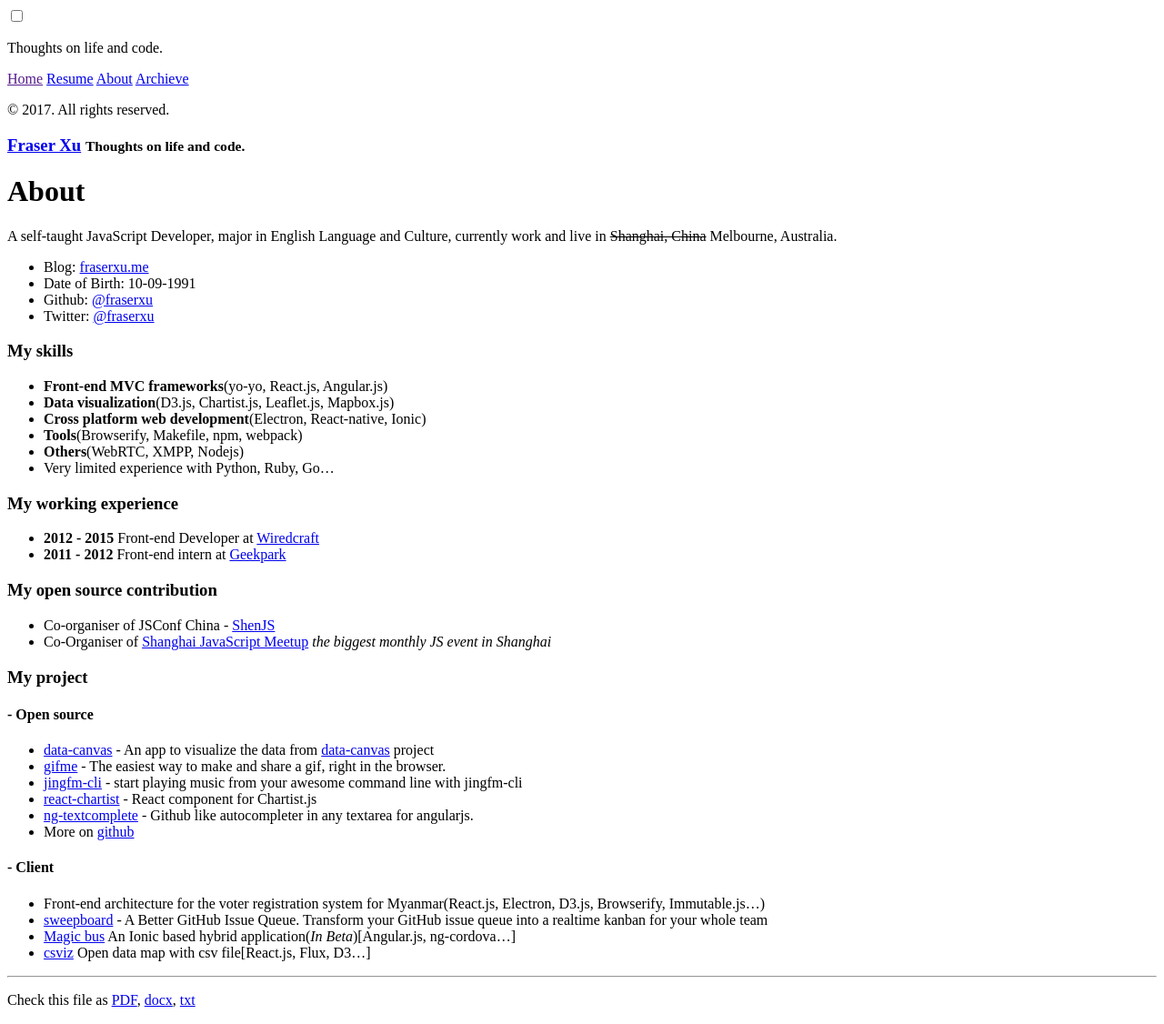
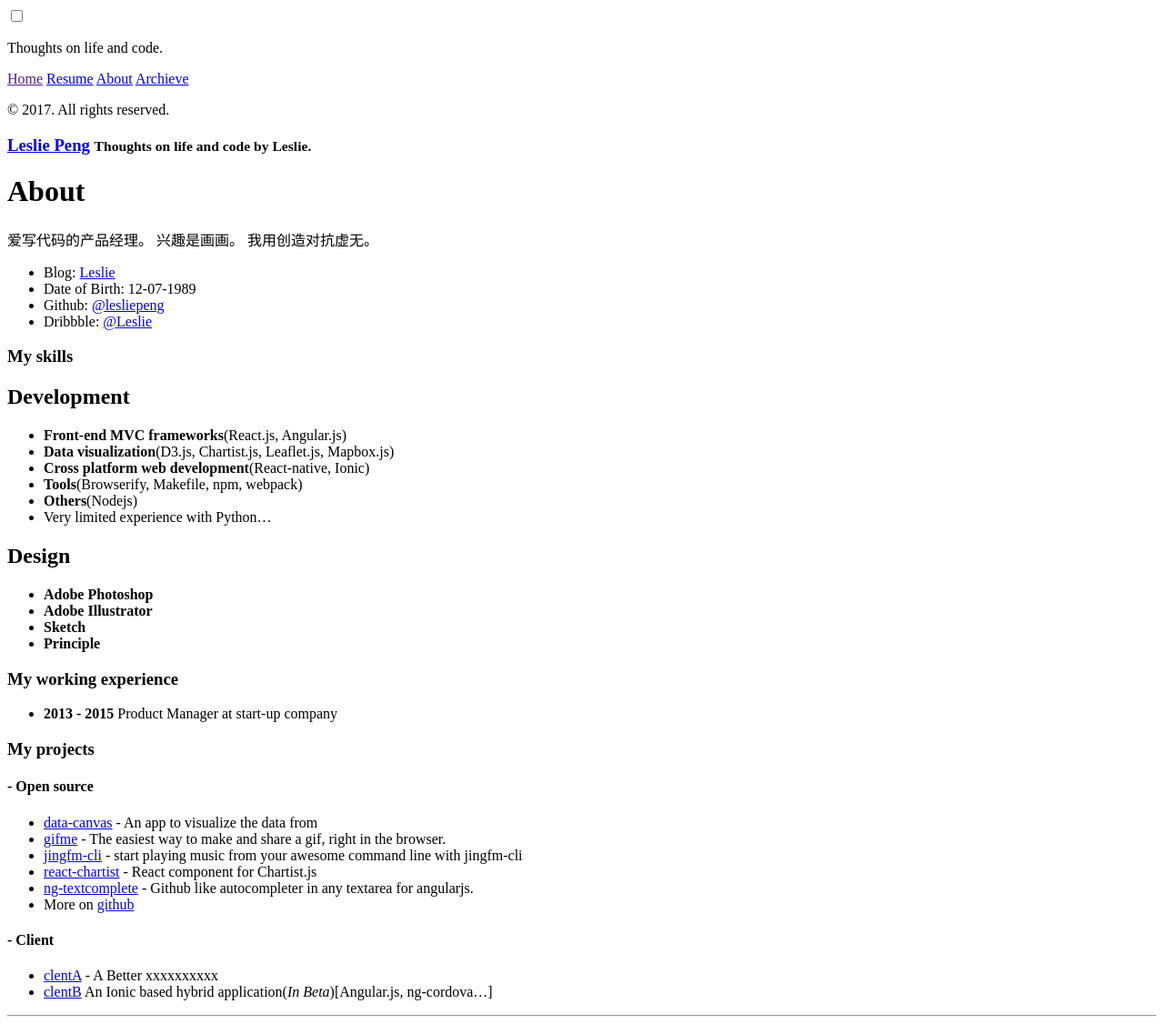
Before and after one commit to lesliepeng/lesliepeng.github.io, a Jekyll site: the page built from about.md, in a window 1280 px wide. Shown: the whole page at 91% size. Built offline with Jekyll 4.4.1, drawn with Linux system fonts in a browser that asks for light colours; some web fonts are replaced.

Commit message:
second commit

```diff
--- a/CNAME
+++ b/CNAME
@@ -1 +1 @@
-fraserxu.me
+lesliepeng.github.io
--- a/_config.yml
+++ b/_config.yml
@@ -6,18 +6,18 @@ highlighter:      rouge
 permalink:        pretty
 
 # Setup
-title:            'Fraser Xu'
-tagline:          'Thoughts on life and code.'
+title:            'Leslie Peng'
+tagline:          'Thoughts on life and code by Leslie.'
 description:      'Thoughts on life and code.'
-url:              https://fraserxu.me
+url:              https://lesliepeng.github.io
 baseurl:          /
 gems: [jekyll-paginate]
 paginate: 3
 paginate_path: "page:num"
 
 author:
-  name:           'Fraserxu'
-  url:            https://fraserxu.me
-  email:          xvfeng123@gmail.com
+  name:           'LesliePeng'
+  url:            https://lesliepeng.github.io
+  email:          xiaomeng1207@gmail.com
 
 version:          1.0.0
--- a/_includes/head.html
+++ b/_includes/head.html
@@ -1,5 +1,4 @@
 <head>
-  <link href="http://gmpg.org/xfn/11" rel="profile">
   <meta http-equiv="X-UA-Compatible" content="IE=edge">
   <meta http-equiv="content-type" content="text/html; charset=utf-8">
 
--- a/_includes/sidebar.html
+++ b/_includes/sidebar.html
@@ -10,7 +10,7 @@
 
   <nav class="sidebar-nav">
     <a class="sidebar-nav-item{% if page.url == site.baseurl %} active{% endif %}" href="{{ site.baseurl }}">Home</a>
-    <a class="sidebar-nav-item" href="https://resume.fraserxu.me">Resume</a>
+    <a class="sidebar-nav-item" href="#">Resume</a>
 
     {% comment %}
       The code below dynamically generates a sidebar nav of pages with
--- a/_layouts/default.html
+++ b/_layouts/default.html
@@ -45,13 +45,7 @@
   <script src="{{ site.baseurl }}public/js/index.js"></script>
 
   <script>
-    (function(i,s,o,g,r,a,m){i['GoogleAnalyticsObject']=r;i[r]=i[r]||function(){
-    (i[r].q=i[r].q||[]).push(arguments)},i[r].l=1*new Date();a=s.createElement(o),
-    m=s.getElementsByTagName(o)[0];a.async=1;a.src=g;m.parentNode.insertBefore(a,m)
-    })(window,document,'script','//www.google-analytics.com/analytics.js','ga');
-
-    ga('create', 'UA-45204123-1', 'fraserxu.me');
-    ga('send', 'pageview');
+    // google analytic
 
   </script>
 </body>
--- a/about.md
+++ b/about.md
@@ -3,35 +3,39 @@ layout: page
 title: About
 ---
 
-A self-taught JavaScript Developer, major in English Language and Culture, currently work and live in <del>Shanghai, China</del> Melbourne, Australia.
+爱写代码的产品经理。
+兴趣是画画。
+我用创造对抗虚无。
 
-* Blog: [fraserxu.me](https://fraserxu.me)
-* Date of Birth: 10-09-1991
-* Github: [@fraserxu](https://github.com/fraserxu)
-* Twitter: [@fraserxu](https://twitter.com/fraserxu)
+* Blog: [Leslie](https://lesliepeng.github.io)
+* Date of Birth: 12-07-1989
+* Github: [@lesliepeng](https://github.com/lesliepeng)
+* Dribbble: [@Leslie](https://dribbble.com/lesliepeng)
 
 ### My skills
-* **Front-end MVC frameworks**(yo-yo, React.js, Angular.js)
+## Development
+* **Front-end MVC frameworks**(React.js, Angular.js)
 * **Data visualization**(D3.js, Chartist.js, Leaflet.js, Mapbox.js)
-* **Cross platform web development**(Electron, React-native, Ionic)
+* **Cross platform web development**(React-native, Ionic)
 * **Tools**(Browserify, Makefile, npm, webpack)
-* **Others**(WebRTC, XMPP, Nodejs)
-* Very limited experience with Python, Ruby, Go...
+* **Others**(Nodejs)
+* Very limited experience with Python...
+
+## Design
+* **Adobe Photoshop**
+* **Adobe Illustrator**
+* **Sketch**
+* **Principle**
+
 
 ### My working experience
 
-* **2012 - 2015** Front-end Developer at [Wiredcraft](http://wiredcraft.com/)
-* **2011 - 2012** Front-end intern at [Geekpark](http://geekpark.net/)
+* **2013 - 2015** Product Manager at start-up company
 
-### My open source contribution
-
-* Co-organiser of JSConf China - [ShenJS](http://2015.jsconf.cn/)
-* Co-Organiser of [Shanghai JavaScript Meetup](http://www.meetup.com/Shanghai-JavaScript-Meetup/) *the biggest monthly JS event in Shanghai*
-
-### My project
+### My projects
 
 #### - Open source
-* [data-canvas](http://fraserxu.me/data-canvas/) - An app to visualize the data from [data-canvas](http://datacanvas.org/sense-your-city/) project
+* [data-canvas](http://fraserxu.me/data-canvas/) - An app to visualize the data from
 * [gifme](https://github.com/fraserxu/gifme) - The easiest way to make and share a gif, right in the browser.
 * [jingfm-cli](https://github.com/fraserxu/jingfm-cli) - start playing music from your awesome command line with jingfm-cli
 * [react-chartist](https://github.com/fraserxu/react-chartist) - React component for Chartist.js
@@ -39,11 +43,7 @@ A self-taught JavaScript Developer, major in English Language and Culture, curre
 * More on [github](https://github.com/fraserxu)
 
 #### - Client
-* Front-end architecture for the voter registration system for Myanmar(React.js, Electron, D3.js, Browserify, Immutable.js...)
-* [sweepboard](http://sweepboard.com/) - A Better GitHub Issue Queue. Transform your GitHub issue queue into a realtime kanban for your whole team
-* [Magic bus](https://www.magicbus.io/) An Ionic based hybrid application(*In Beta*)[Angular.js, ng-cordova...]
-* [csviz](http://csviz.github.io/csviz) Open data map with csv file[React.js, Flux, D3...]
+* [clentA](http://) - A Better xxxxxxxxxx
+* [clentB](https://) An Ionic based hybrid application(*In Beta*)[Angular.js, ng-cordova...]
 
 ---
-
-Check this file as [PDF](https://github.com/fraserxu/resume/raw/master/index.pdf), [docx](https://github.com/fraserxu/resume/raw/master/index.docx), [txt](https://github.com/fraserxu/resume/raw/master/index.txt)
```
Also changed, not shown: readme.markdown (+0 -14 lines), manifest.json, public/apple-touch-icon-precomposed.png, public/favicon.ico, public/img/icon.png.
